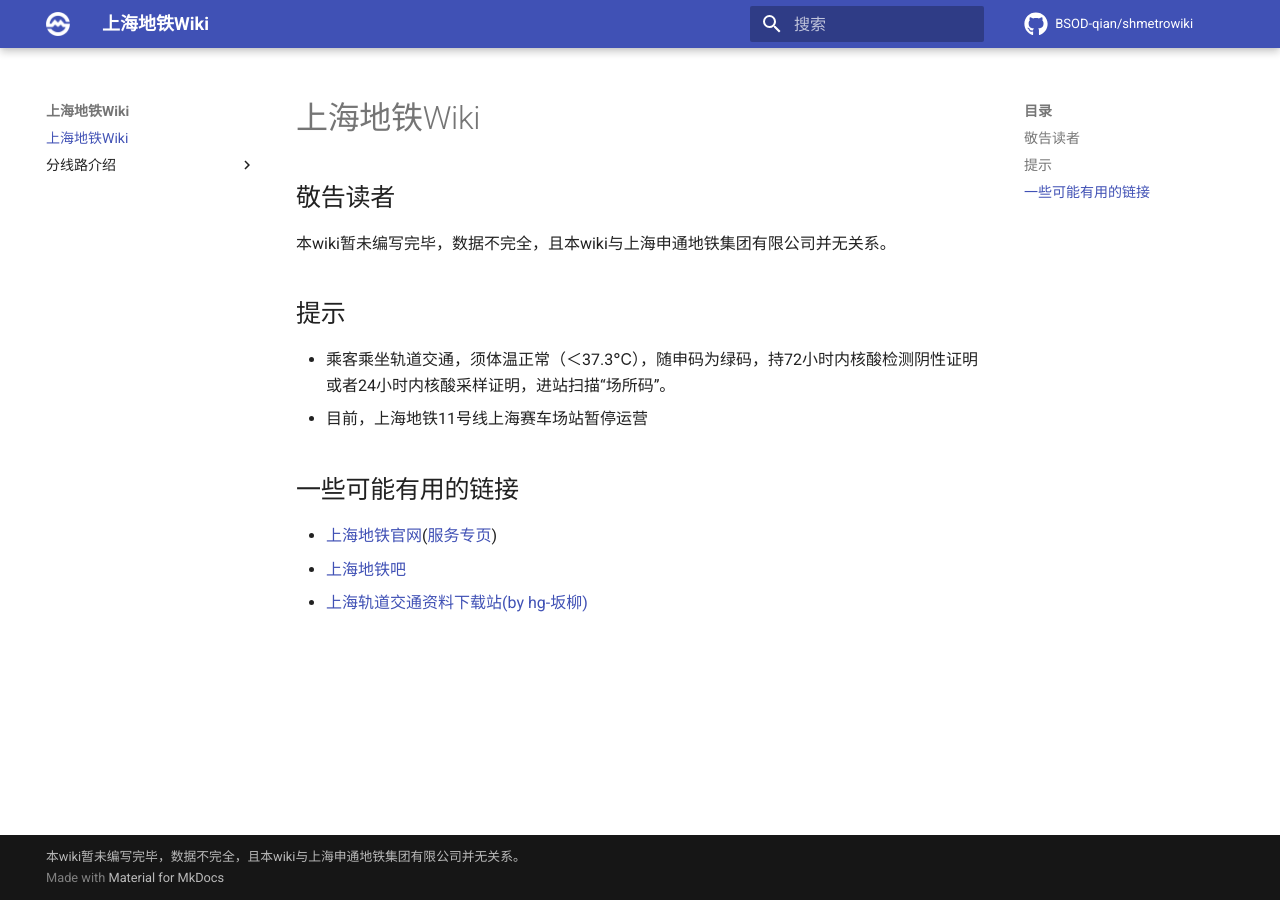
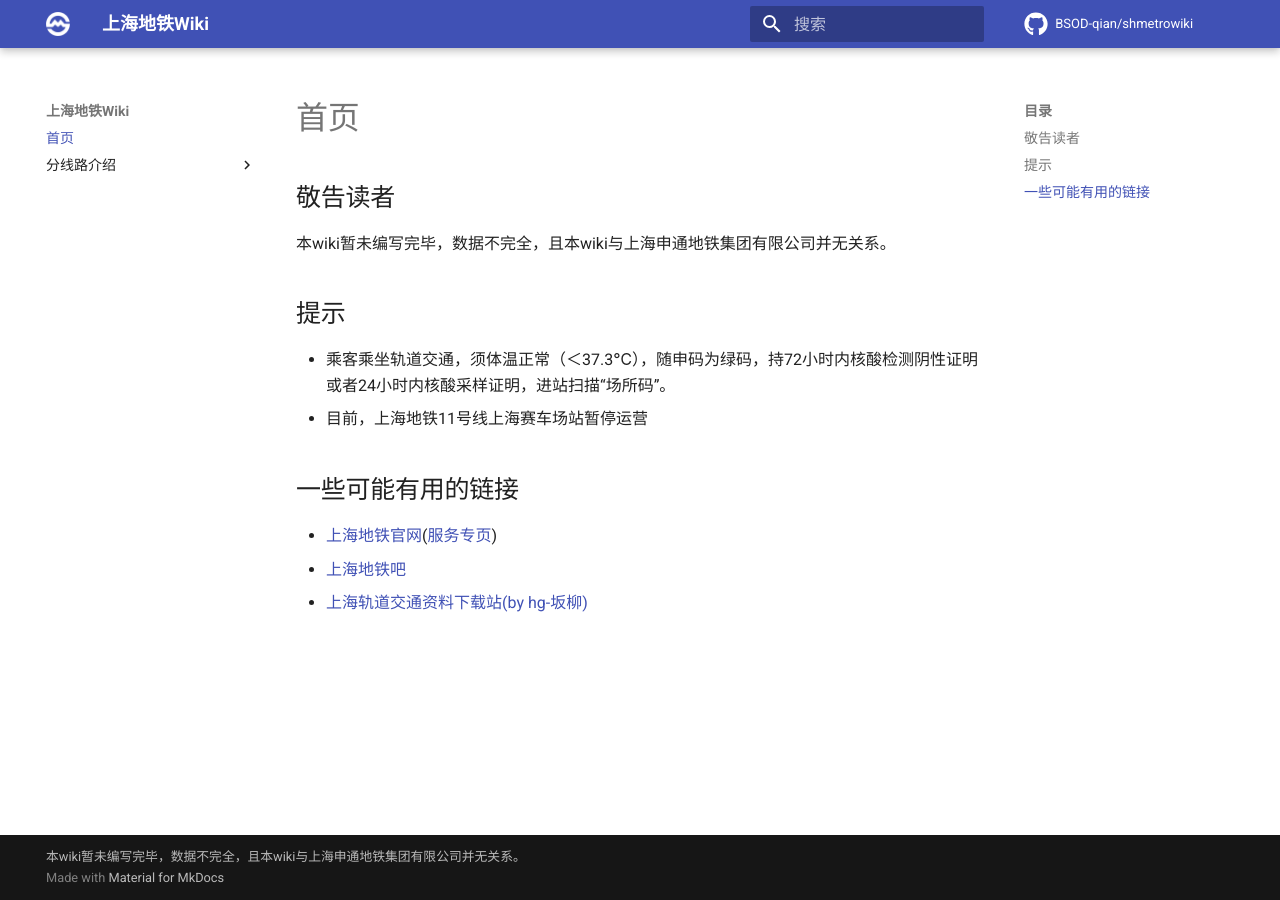
Before and after one commit to BSOD-qian/shmetrowiki, an MkDocs documentation site: the page built from docs/index.md, in a window 1280 px wide. Built offline with MkDocs 1.6.1 and Material for MkDocs 9.7.7, drawn with Linux system fonts in a browser that asks for light colours; comment, search, counter and statistics services are not loaded.

Commit message:
202207102036

```diff
--- a/docs/index.md
+++ b/docs/index.md
@@ -1,4 +1,4 @@
-# 上海地铁Wiki
+# 首页
 
 ## 敬告读者
 本wiki暂未编写完毕，数据不完全，且本wiki与上海申通地铁集团有限公司并无关系。
--- a/mkdocs.yml
+++ b/mkdocs.yml
@@ -3,6 +3,7 @@
   name: material
   language: zh
   logo: logo.png
+  favicon: favicon.png
   features:
   - navigation.top
   icon:
```
Also changed, not shown: docs/favicon.png (added).
